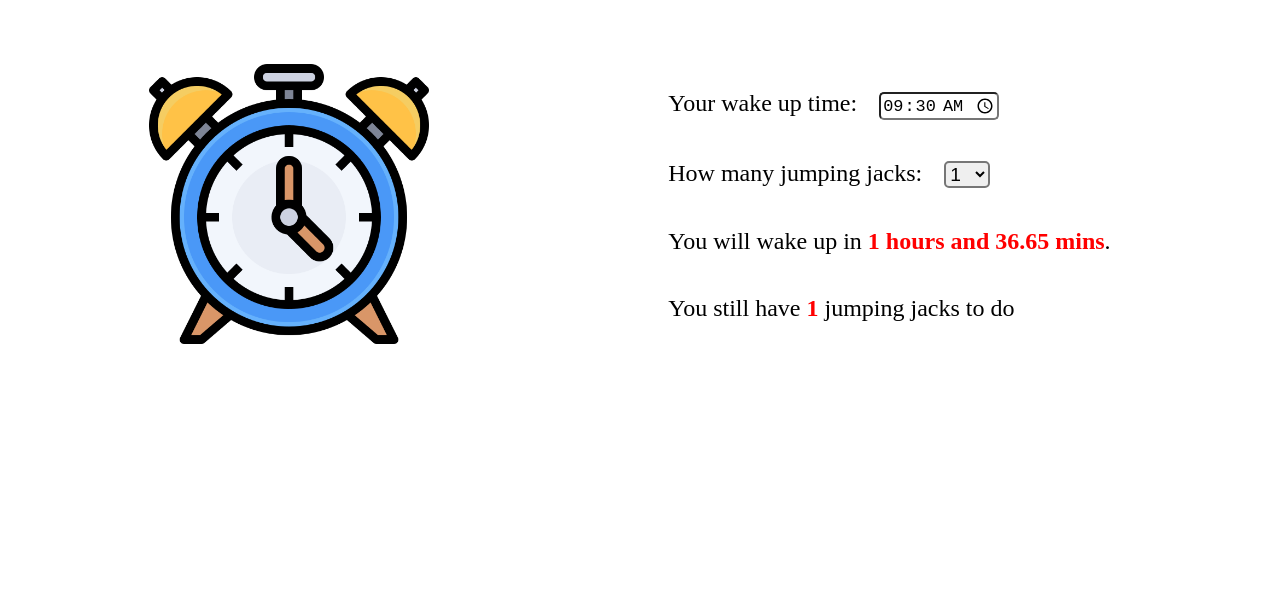
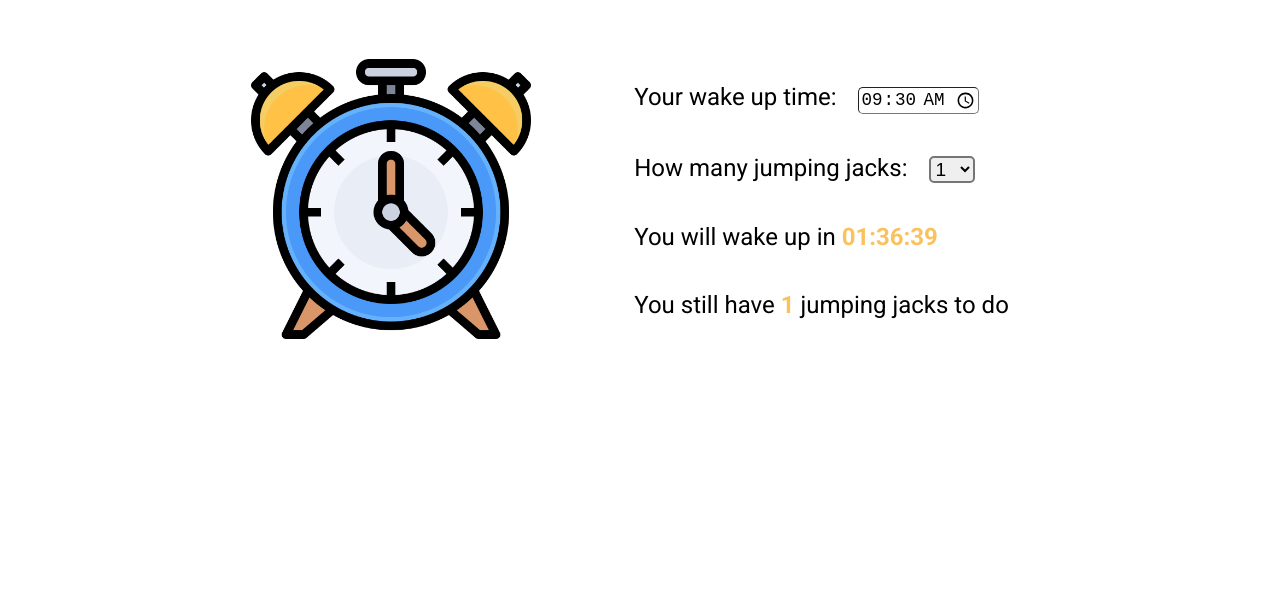
Before and after one commit to tkanarsky/jumpstart, a plain HTML site: page frontend/index.html in a window 1280 px wide. Shown: the part 189-800 px from the top of the page. Drawn offline with nearby package versions, Linux system fonts and the light colour scheme.

Commit message:
Update frontend

```diff
--- a/frontend/index.css
+++ b/frontend/index.css
@@ -1,11 +1,12 @@
 body {
     margin: 0;
     padding: 0;
+    font-family: "Roboto";
 }
 
 #navbar {
     width: 100%;
-    background-color: rgb(255 222 92);
+    background-color: rgb(249 194 92);
     color: white;
     font-weight: bold;
     font-size: 8em;
@@ -14,14 +15,14 @@ body {
 }
 
 #wrapper {
-    margin: 32px;
+    margin: 24px 3%;
     padding: 8px;
 }
 
 .row-section {
     display: flex;
     align-items: center;
-    justify-content: space-around;
+    justify-content: center;
     margin: 30px 0;
 }
 
@@ -40,8 +41,8 @@ body {
 
 input {
     border-radius: 5px;
-    border-width: 2px;
-    font-size: 1.3em;
+    border-width: 1.9px;
+    font-size: 1.35em;
 }
 
 select {
@@ -51,11 +52,11 @@ select {
 }
 
 #remain-time {
-    color: red;
+    color: rgb(249 194 92);
     font-weight: bold;
 }
 
 #remain-jumping-count {
-    color: red;
+    color: rgb(249 194 92);
     font-weight: bold;
 }
--- a/frontend/index.html
+++ b/frontend/index.html
@@ -16,8 +16,8 @@
     <!-- Font Awesome. Link:  https://cdnjs.com/libraries/font-awesome -->
     <link rel="stylesheet" href="https://cdnjs.cloudflare.com/ajax/libs/font-awesome/5.15.2/css/all.min.css" integrity="sha512-HK5fgLBL+xu6dm/Ii3z4xhlSUyZgTT9tuc/hSrtw6uzJOvgRr2a9jyxxT1ely+B+xFAmJKVSTbpM/CuL7qxO8w==" crossorigin="anonymous" />
 
-    <!-- Chart.js -->
-    <script src="https://cdn.jsdelivr.net/npm/chart.js"></script>
+    <!-- Sweet Alert -->
+    <script src="https://unpkg.com/sweetalert/dist/sweetalert.min.js"></script>
 
     <script>
         const { ['log']: c } = console;
@@ -30,6 +30,8 @@
         <div class="row-section">
             <div>
                 <img id='alarm-image' src="alarm01.png" alt="alarm icon" width=280>
+            </div>
+            <div style="width: 7%">
             </div>
             <div class="col-section">
                 <div>
@@ -52,10 +54,10 @@
                     </select>
                 </div>
                 <div class="text">
-                    You will wake up in <span id="remain-time">0 mins</span>.
+                    You will wake up in <span id="remain-time">0 mins</span>
                 </div>
                 <div class="text">
-                    You still have <span id="remain-jumping-count">5</span> jumping jacks to do
+                    You still have&nbsp;<span id="remain-jumping-count">5</span>&nbsp;jumping jacks to do
                 </div>
             </div>
         </div>
--- a/frontend/index.js
+++ b/frontend/index.js
@@ -19,6 +19,8 @@ const eleAlarmImg = document.getElementById("alarm-image");
 const eleAudio = document.getElementById("alarm-audio");
 
 const getDisplayTime = (date = new Date()) => `${date.getFullYear()}/${`0${date.getMonth() + 1}`.slice(-2)}/${date.getDate()} ${`0${date.getHours()}`.slice(-2)}:${`0${date.getMinutes()}`.slice(-2)}`;
+
+const formatDisplayTime = (h, m, s) => `${`0${h}`.slice(-2)}:${`0${m}`.slice(-2)}:${`0${s}`.slice(-2)}`;
 
 const getTimeDiff = (time1, time2) => (time1.getTime() - time2.getTime()) / (1000 * 60); // measured in minutes
 
@@ -72,6 +74,19 @@ const resetAlarmImg = () => {
   eleAlarmImg.src = "alarm01.png";
 };
 
+// const showWakeUpMessage = () => window.alert("Enjoy your day ☀️☀️☀️");
+const showWakeUpMessage = () =>
+  swal({
+    title: "Enjoy your day ☀️☀️☀️",
+    text: "You've done the jumping!",
+    icon: "success",
+    button: "Aww yiss!",
+  });
+
+const pauseAudio = () => eleAudio.pause();
+
+const playAudio = () => eleAudio.play();
+
 const shouldStopWakeUp = (count) => {
   return count >= eleJumpingCountSelect.value;
 };
@@ -80,10 +95,6 @@ const shouldWakeUp = () => {
   const remainTime = getRemainTime();
   return remainTime < SENSITIVE;
 };
-
-const playAudio = () => eleAudio.play();
-
-const pauseAudio = () => eleAudio.pause();
 
 const tryTurnOffAlarm = async () => {
   const { count } = await getLatestData();
@@ -100,6 +111,7 @@ const tryTurnOffAlarm = async () => {
     ALARM_IS_PLAYING = false;
     resetAlarmImg();
     pauseAudio();
+    showWakeUpMessage();
   }
 };
 
@@ -111,10 +123,11 @@ const tryTurnOnAlarm = () => {
 };
 
 const updateRemainTime = () => {
-  const remainTime = getRemainTime();
-  const hours = parseInt(remainTime / 60);
-  const mins = (remainTime - 60 * hours).toFixed(2);
-  eleRemainTime.innerText = `${hours} hours and ${mins} mins`;
+  const remainSecs = getRemainTime() * 60;
+  const hours = parseInt(remainSecs / 3600);
+  const mins = parseInt((remainSecs - 3600 * hours) / 60);
+  const secs = parseInt(remainSecs - 3600 * hours - 60 * mins);
+  eleRemainTime.innerText = formatDisplayTime(hours, mins, secs);
 };
 
 const updateRemainCount = (val) => {
```
